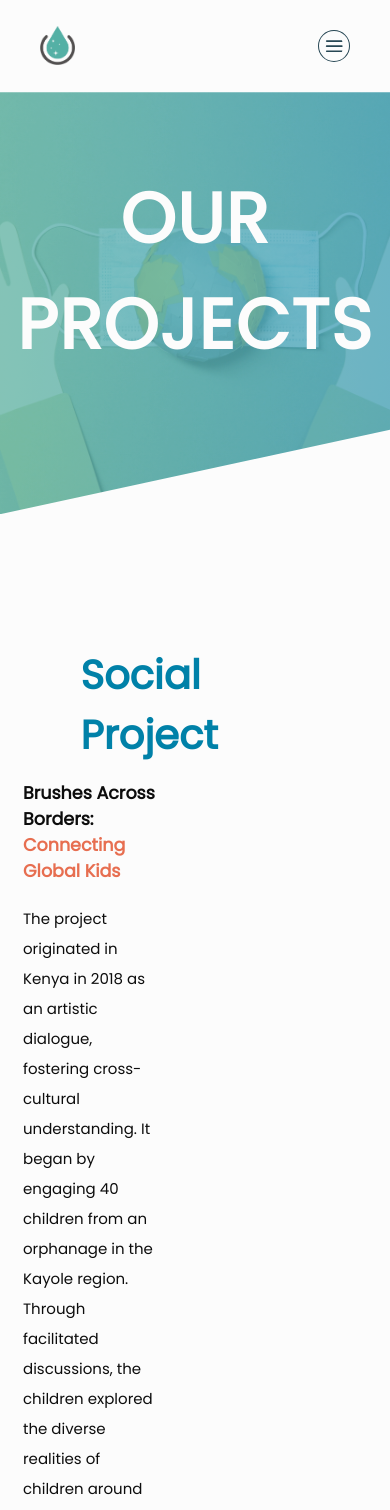
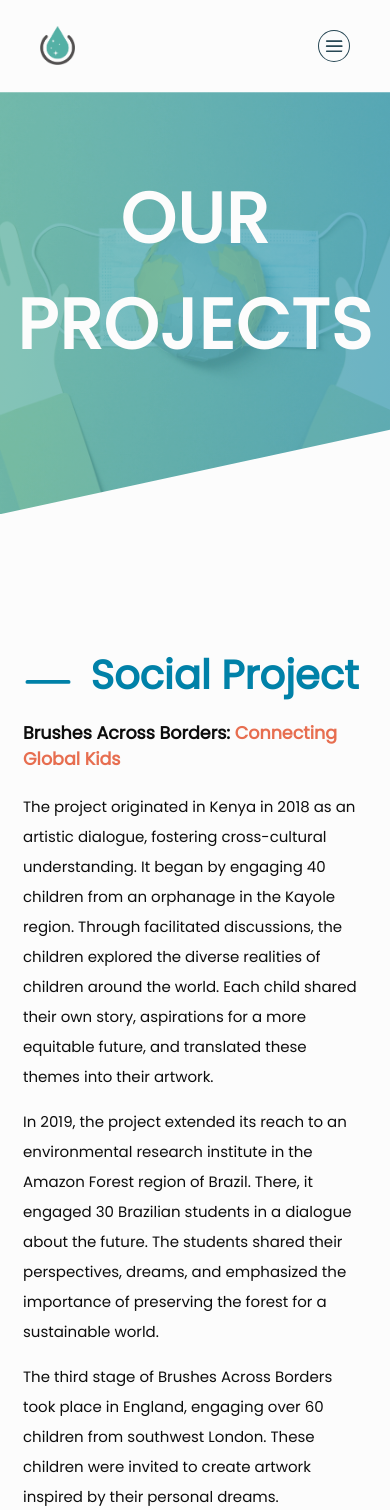
Before and after one commit to rodrigodelascio/let-it-shine, a React (Create React App) app: page /projects in a window 390 px wide. Shown: the top 1510 px of the page. Built offline with nearby package versions, Linux system fonts and the light colour scheme.

Commit message:
add media queries

```diff
--- a/src/components/projectsPage/projectSection/ProjectSection.module.css
+++ b/src/components/projectsPage/projectSection/ProjectSection.module.css
@@ -76,3 +76,17 @@
 .project-image-text-two span {
   color: var(--clr-yellow);
 }
+
+/* ********** MEDIA QUERIES ********** */
+
+@media screen and (max-width: 900px) {
+  .project-section-container {
+    flex-direction: column;
+    gap: 4rem;
+  }
+
+  .project-text-container,
+  .project-image-container {
+    width: 100%;
+  }
+}
--- a/src/components/servicesPage/servicesSection/ServicesSection.module.css
+++ b/src/components/servicesPage/servicesSection/ServicesSection.module.css
@@ -100,3 +100,11 @@
     hsla(197, 37%, 24%, 0.75)
   );
 }
+
+/* ********** MEDIA QUERIES ********** */
+
+@media screen and (max-width: 600px) {
+  .services-card-button {
+    width: 100%;
+  }
+}
```
